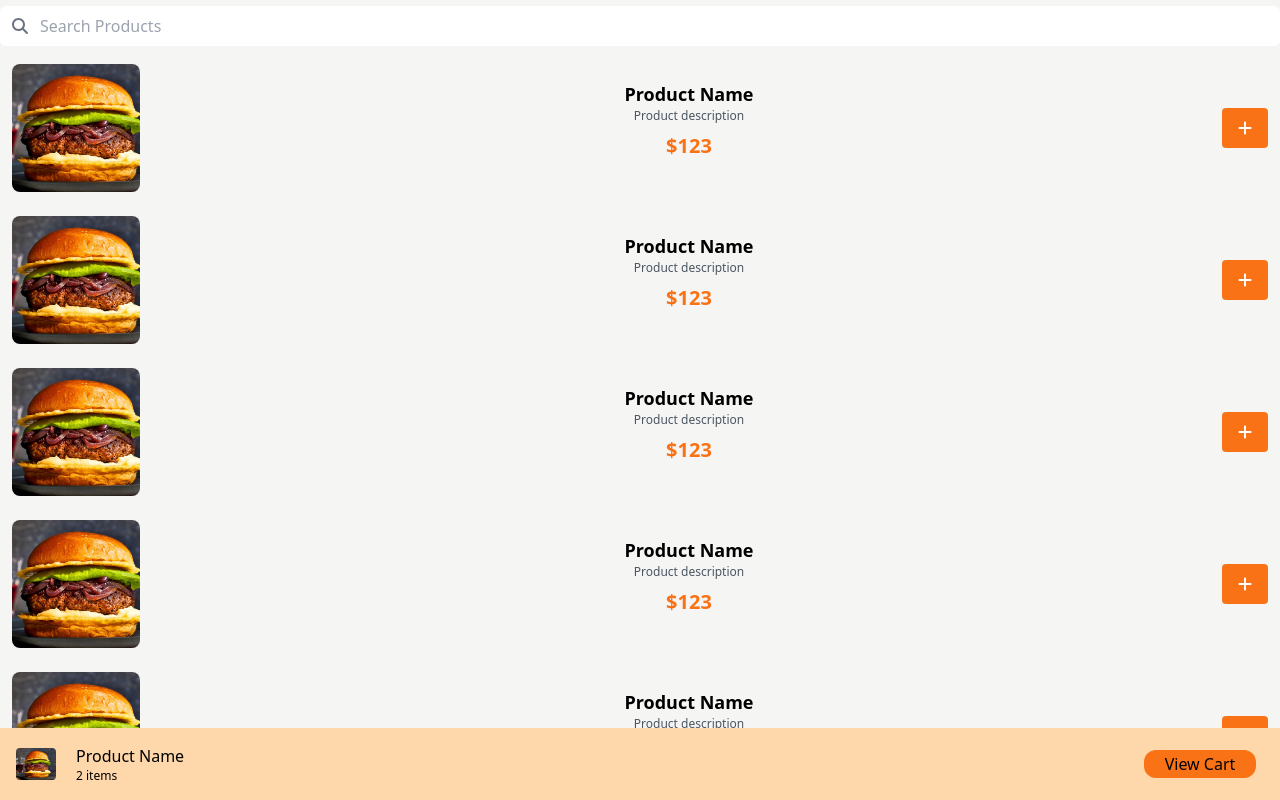
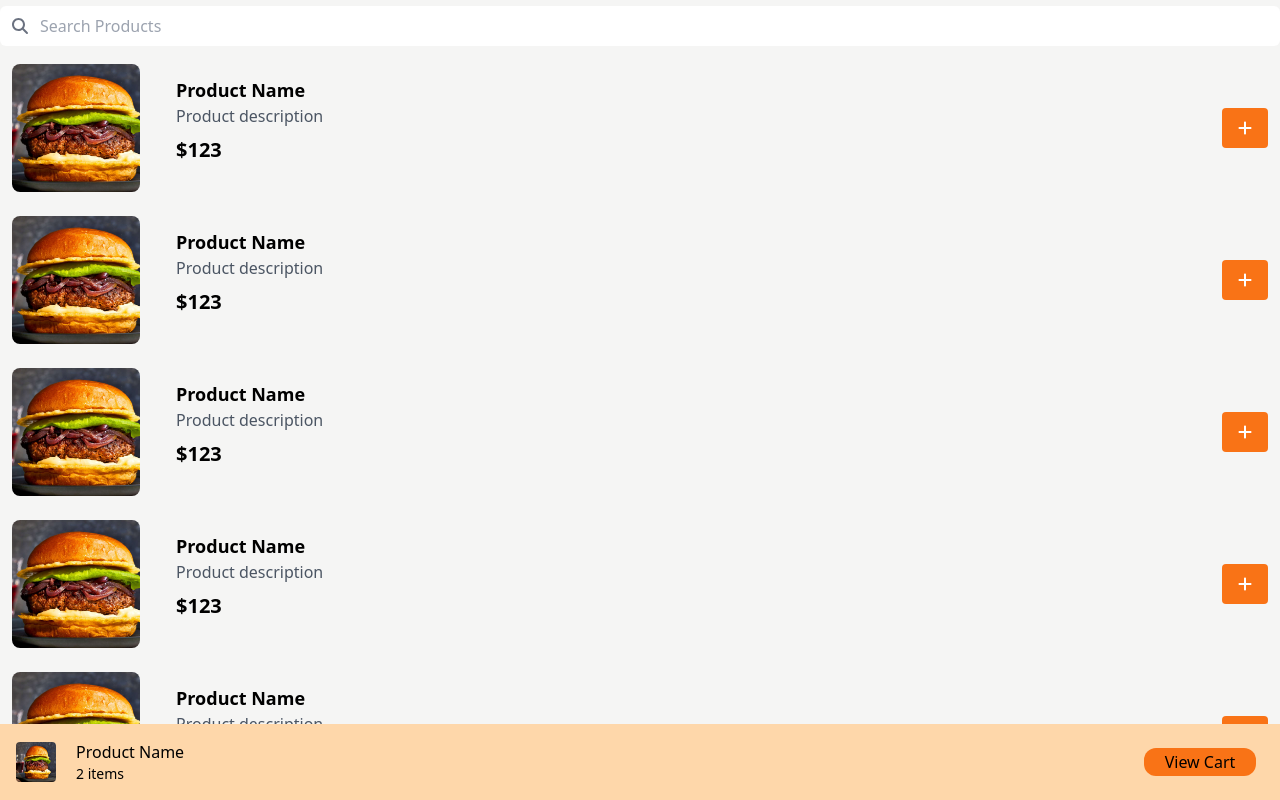
Before and after one commit to Adhil-tp/Al-mango, a React (Vite) app: page / in a window 1280 px wide. Built offline with nearby package versions, Linux system fonts and the light colour scheme.

Commit message:
menu structure

```diff
--- a/src/components/MenuProduct.jsx
+++ b/src/components/MenuProduct.jsx
@@ -5,32 +5,32 @@ import { faPlus } from '@fortawesome/free-solid-svg-icons'
 
 const MenuProduct = () => {
   return (
+    // <div className='flex items-center p-3 gap-x-5 w-full max-w-sm sm:max-w-md lg:max-w-lg'>
+    //   <img src={ProductImg} alt="ProductImage" className='w-32 h-32 object-cover rounded-lg mr-4 sm:w-32 sm:h-32'/>
+    //   <div className='flex flex-col flex-grow items-center'>
+    //     <h4 className='flex text-sm sm:text-lg font-semibold'>Product Name</h4>
+    //     <p className='text-gray-600 mb-2 text-xs sm:text-sm'>Product description</p>
+    //     <div className='flex'>
+    //       <p className='text-xl font-bold mb-4 text-orange-500'>$123</p>
+    //     </div>
+    //   </div>
+    //   <button className='bg-orange-500 text-white px-4 py-2 rounded hover:bg-red-600 sm:px-4 sm:py-2'>
+    //     <FontAwesomeIcon icon={faPlus} />
+    //   </button>
+    // </div>
     <div className='flex items-center p-3 gap-x-5'>
       <img src={ProductImg} alt="ProductImage" className='w-32 h-32 object-cover rounded-lg mr-4' />
-      <div className='flex flex-col flex-grow items-center'>
+      <div className='flex flex-col flex-grow'>
         <h4 className='flex text-lg font-semibold'>Product Name</h4>
-        <p className='text-gray-600 mb-2 text-xs'>Product description</p>
+        <p className='text-gray-600 mb-2'>Product description</p>
         <div className='flex'>
-          <p className='text-xl font-bold mb-4 text-orange-500'>$123</p>
+          <p className='text-xl font-bold mb-4'>$123</p>
         </div>
       </div>
       <button className='bg-orange-500 text-white px-4 py-2 rounded hover:bg-red-600'>
         <FontAwesomeIcon icon={faPlus} />
       </button>
     </div>
-    // <div className='flex items-center p-3 max-w-md gap-x-5'>
-    //   <img src={ProductImg} alt="ProductImage" className='w-32 h-32 object-cover rounded-lg mr-4' />
-    //   <div className='flex flex-col flex-grow'>
-    //     <h4 className='flex text-lg font-semibold'>Product Name</h4>
-    //     <p className='text-gray-600 mb-2'>Product description</p>
-    //     <div className='flex'>
-    //       <p className='text-xl font-bold mb-4'>$123</p>
-    //     </div>
-    //   </div>
-    //   <button className='bg-orange-500 text-white px-4 py-2 rounded hover:bg-red-600'>
-    //     <FontAwesomeIcon icon={faPlus} />
-    //   </button>
-    // </div>
   )
 }
 
--- a/src/components/SearchBar.jsx
+++ b/src/components/SearchBar.jsx
@@ -4,10 +4,9 @@ import { faSearch } from '@fortawesome/free-solid-svg-icons'
 
 const SearchBar = () => {
   return (
-    <div className='relative flex items-center'>
+    <div className='relative flex items-center w-screen '>
       <FontAwesomeIcon icon={faSearch} className='absolute left-3 text-gray-500'/>
-      {/* <input className='rounded-md h-10 w-80 max-w-md my-1.5 pl-10' type='text' placeholder='Search Products' /> */}
-      <input className='rounded-md h-10 w-screen my-1.5 pl-10' type='text' placeholder='Search Products' />
+      <input className='rounded-md h-10 w-full  my-1.5 pl-10' type='text' placeholder='Search Products' />
     </div>
   )
 }
--- a/src/components/ViewCart.jsx
+++ b/src/components/ViewCart.jsx
@@ -5,10 +5,10 @@ const ViewCart = () => {
   return (
     <div className='bg-orange-200  flex flex-row w-screen items-center justify-between p-4 '>
       <div className='flex flex-row gap-5 items-center justify-center'>
-        <img src={ProductImg} alt="productImage" className='w-10 h-8 rounded' />
+        <img src={ProductImg} alt="productImage" className='w-8 h-8 rounded sm:w-10 sm:h-10' />
         <div>
-          <h6>Product Name</h6>
-          <p className='text-xs'>2 items</p>
+          <h6 className='text-sm sm:text-base'>Product Name</h6>
+          <p className='text-xs sm:text-sm'>2 items</p>
         </div>
       </div>
       <div className='flex w-32 h-10 items-center justify-center'>
```
